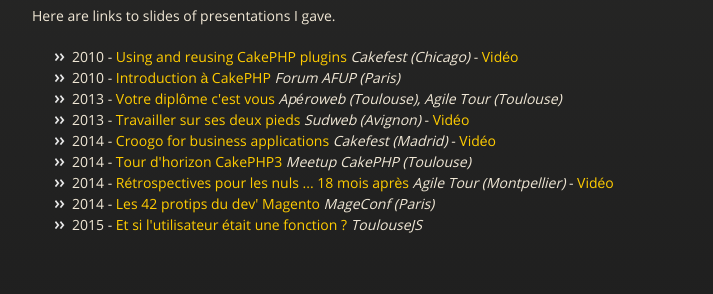
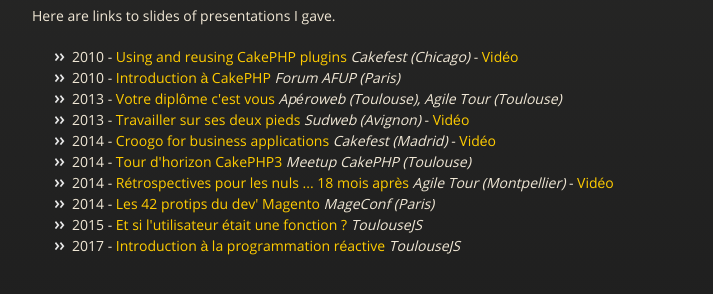
Before and after one commit to real34/slides, a plain HTML site: page index.html in a window 1280 px wide. Shown: the part 302-596 px from the top of the page, without its empty margins (283-996 px from the left). Drawn offline with nearby package versions, Linux system fonts and the light colour scheme.

Commit message:
New slides

```diff
--- a/index.html
+++ b/index.html
@@ -51,6 +51,7 @@
 </li>
 <li>2014 - <a href="42-protips-magento/">Les 42 protips du dev' Magento</a> <em>MageConf (Paris)</em></li>
 <li>2015 - <a href="si-utilisateur-etait-fonction/">Et si l'utilisateur était une fonction ?</a> <em>ToulouseJS</em></li>
+<li>2017 - <a href="si-utilisateur-etait-fonction-v2/">Introduction à la programmation réactive</a> <em>ToulouseJS</em></li>
 </ul>
       </section>
 
```
